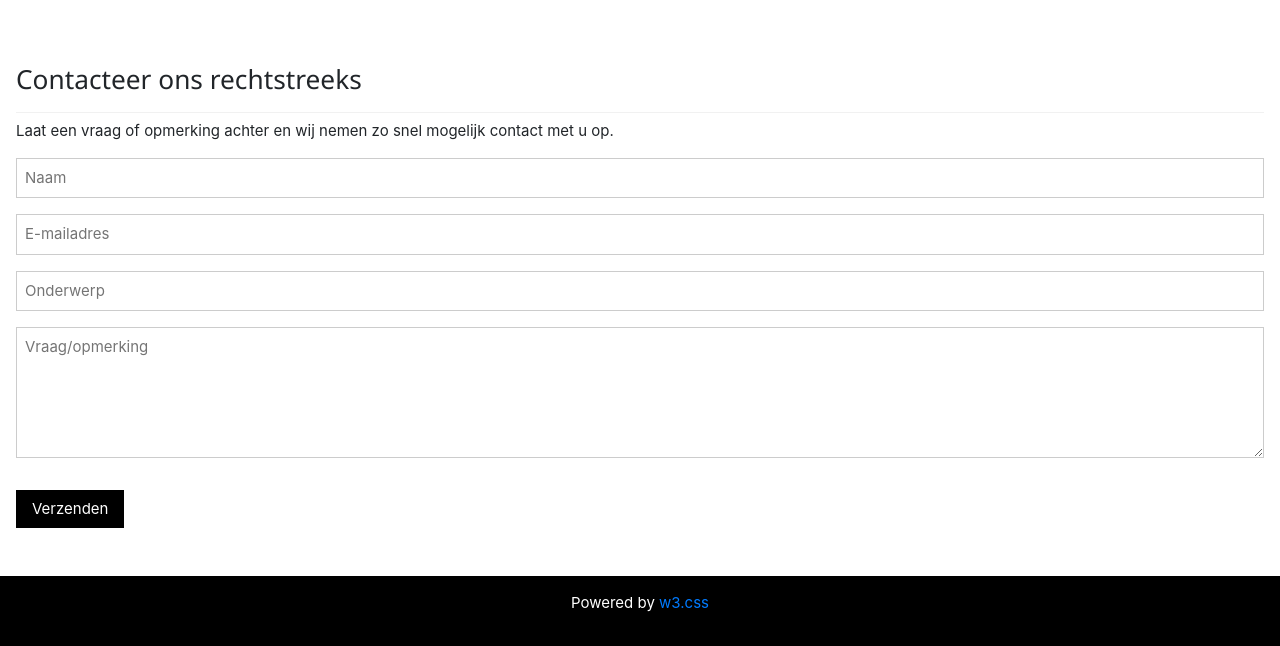
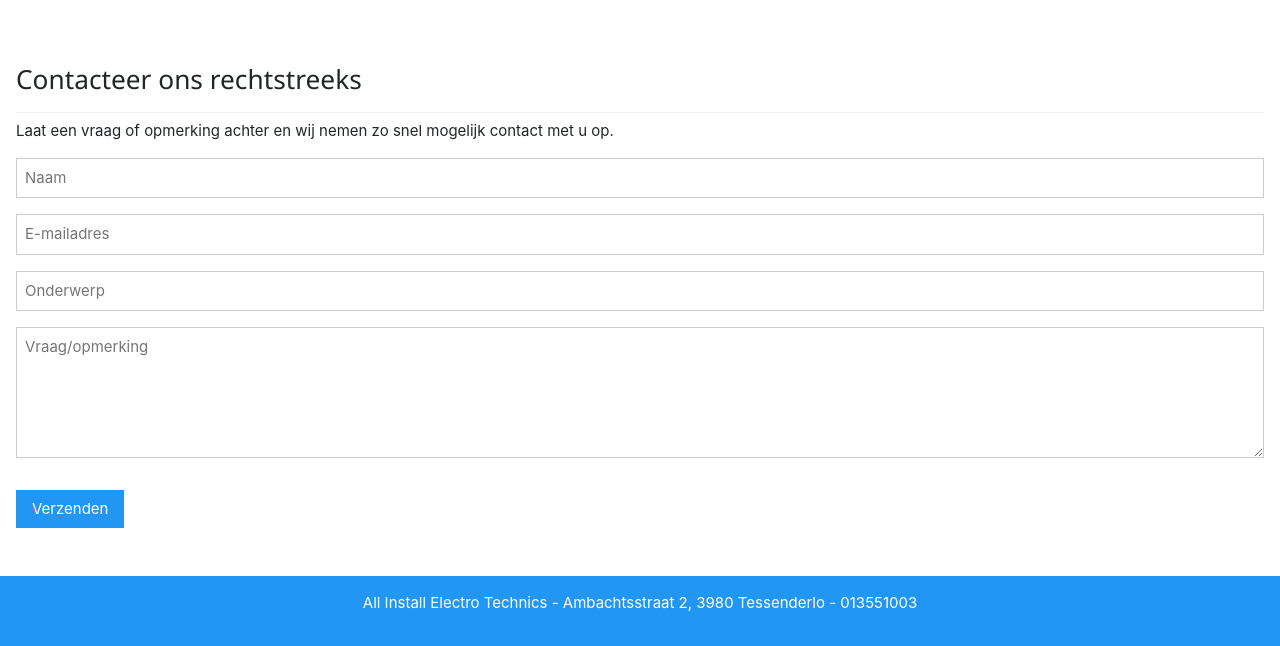
Before and after one commit to StijnSchildermans/website_ai, a website: page contact.html in a window 1280 px wide. Shown: the part 804-1450 px from the top of the page. Drawn offline with nearby package versions, Linux system fonts and the light colour scheme.

Commit message:
Updated footer

```diff
--- a/contact.html
+++ b/contact.html
@@ -70,7 +70,7 @@
     <input class="w3-input w3-section w3-border" type="text" placeholder="E-mailadres" required name="Email">
     <input class="w3-input w3-section w3-border" type="text" placeholder="Onderwerp" required name="Subject">
     <textarea class="w3-input w3-section w3-border" placeholder="Vraag/opmerking" required name="Body" rows="5"></textarea>
-    <input class="w3-button w3-black w3-section" type="submit" value="Verzenden" id="subm" onclick="submitForm()">
+    <input class="w3-button w3-blue w3-section" type="submit" value="Verzenden" id="subm" onclick="submitForm()">
 
     <script>
         function submitForm() {
@@ -86,8 +86,8 @@
 
 
 <!-- Footer -->
-<footer class="w3-center w3-black w3-padding-16">
-  <p>Powered by <a href="https://www.w3schools.com/w3css/default.asp" title="W3.CSS" target="_blank" class="w3-hover-text-green">w3.css</a></p>
+<footer class="w3-center w3-blue w3-padding-16">
+  <p>All Install Electro Technics - Ambachtsstraat 2, 3980 Tessenderlo - 013551003</p>
 </footer>
 
 
```
Also changed, not shown: index.html (+2 -2 lines), specialisaties.html (+4 -4 lines), vacancies.html (+2 -2 lines).
